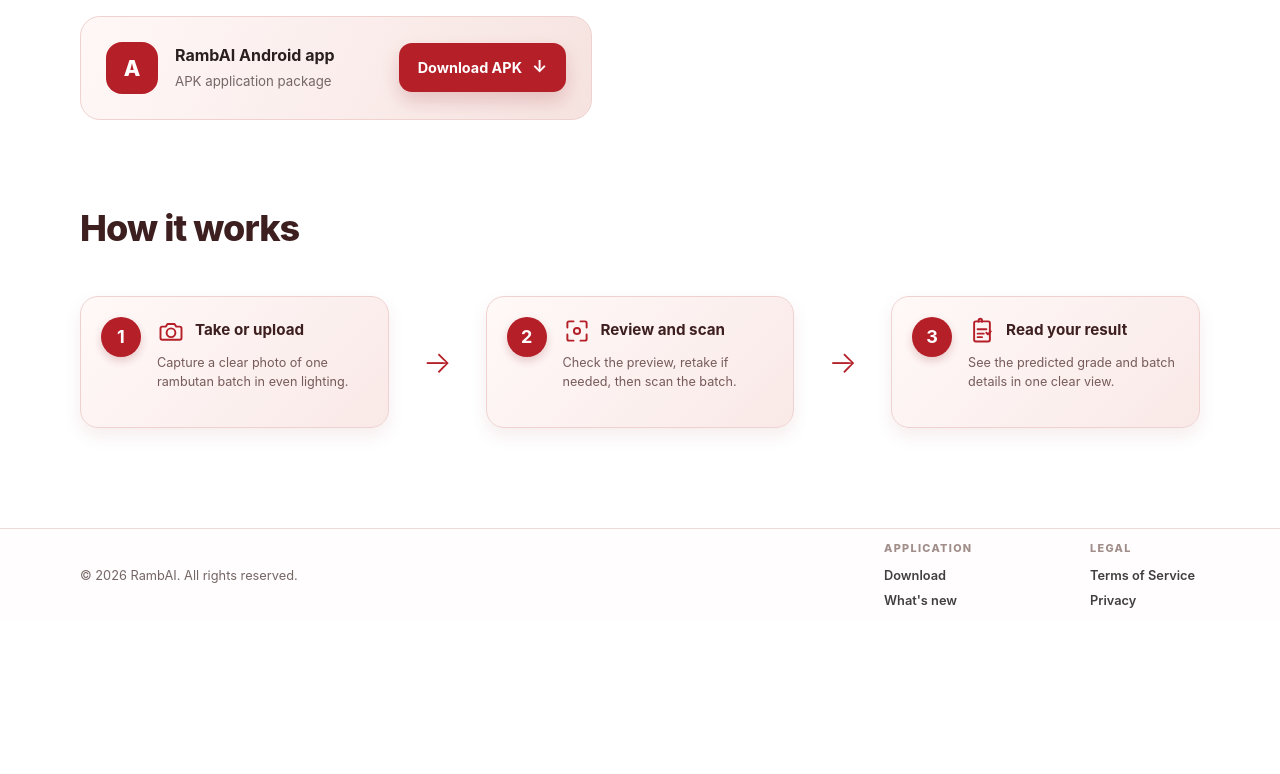
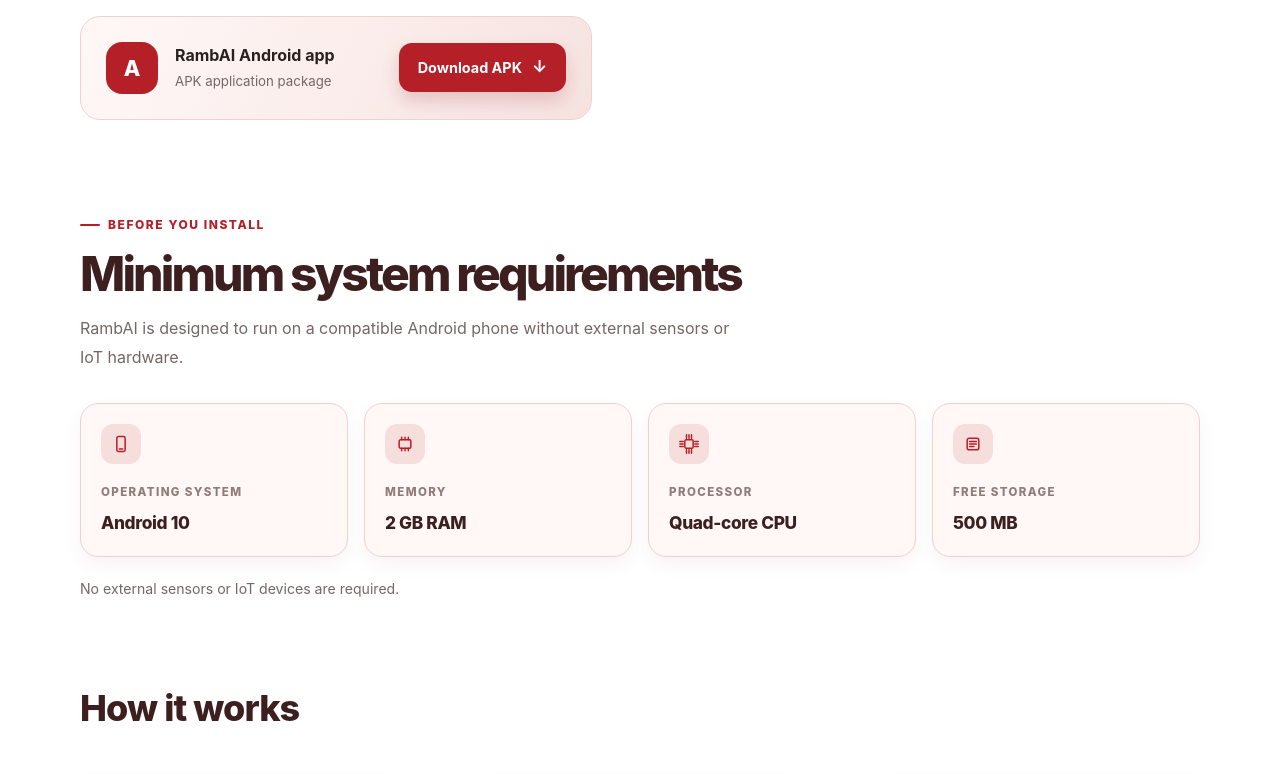
Before and after one commit to Syxtyz/rambai-web, a Next.js app: page /download in a window 1280 px wide. Shown: the part 429-1203 px from the top of the page. Before the commit the page ends 1051 px from the top, so only its background shows below. Built offline with nearby package versions, Linux system fonts and the light colour scheme.

Commit message:
feat: minimum system requirement

```diff
--- a/src/components/download/download.tsx
+++ b/src/components/download/download.tsx
@@ -2,6 +2,7 @@
 
 import { useLanguage } from "@/components/language-provider";
 import HowItWorks from "./how-it-works";
+import SystemRequirements from "./system-requirements";
 
 export default function DownloadContent() {
   const { t } = useLanguage();
@@ -26,6 +27,7 @@ export default function DownloadContent() {
             {t("downloadApk")} <span className="text-[1.05rem]" aria-hidden="true">↓</span>
           </a>
         </section>
+        <SystemRequirements />
         <HowItWorks />
       </div>
     </div>
--- /dev/null
+++ b/src/components/download/system-requirements.tsx
@@ -0,0 +1,49 @@
+"use client";
+
+import { useLanguage } from "@/components/language-provider";
+
+const requirements = [
+  { label: "systemAndroidLabel", value: "systemAndroidValue", icon: "phone" },
+  { label: "systemMemoryLabel", value: "systemMemoryValue", icon: "memory" },
+  { label: "systemProcessorLabel", value: "systemProcessorValue", icon: "processor" },
+  { label: "systemStorageLabel", value: "systemStorageValue", icon: "storage" },
+] as const;
+
+export default function SystemRequirements() {
+  const { t } = useLanguage();
+
+  return (
+    <section className="mt-22 max-[620px]:mt-16" aria-labelledby="system-requirements-title">
+      <div className="mb-8 max-w-3xl">
+        <span className="inline-flex items-center gap-2 text-[0.75rem] font-extrabold tracking-[0.13em] text-[#b51f28] uppercase before:h-0.5 before:w-5 before:rounded-full before:bg-current before:content-['']">{t("systemRequirementsEyebrow")}</span>
+        <h2 id="system-requirements-title" className="mt-4 text-[clamp(2rem,4vw,3rem)] leading-[1] font-extrabold tracking-[-0.06em] text-[#3d1f20]">{t("systemRequirementsTitle")}</h2>
+        <p className="mt-4 max-w-2xl text-[1rem] leading-[1.8] text-[#756766]">{t("systemRequirementsDescription")}</p>
+      </div>
+
+      <div className="grid grid-cols-4 gap-4 max-[900px]:grid-cols-2 max-[520px]:grid-cols-1">
+        {requirements.map((requirement) => (
+          <article key={requirement.label} className="rounded-[18px] border border-[#efd2d0] bg-[#fff8f7] p-5 shadow-[0_8px_18px_rgba(142,24,32,0.05)]">
+            <span className="grid size-10 place-items-center rounded-[12px] bg-[#f6dedd] text-[#b51f28]" aria-hidden="true"><RequirementIcon name={requirement.icon} /></span>
+            <p className="mt-5 text-[0.72rem] font-extrabold tracking-[0.12em] text-[#927c79] uppercase">{t(requirement.label)}</p>
+            <p className="mt-2 text-[1.08rem] font-extrabold tracking-[-0.02em] text-[#3d1f20]">{t(requirement.value)}</p>
+          </article>
+        ))}
+      </div>
+
+      <p className="mt-5 text-[0.88rem] leading-[1.7] text-[#756766]">{t("systemHardwareNote")}</p>
+    </section>
+  );
+}
+
+function RequirementIcon({ name }: { name: (typeof requirements)[number]["icon"] }) {
+  if (name === "phone") {
+    return <svg className="size-5" viewBox="0 0 24 24" fill="none"><rect x="7" y="3" width="10" height="18" rx="2" stroke="currentColor" strokeWidth="1.8" /><path d="M10 18h4" stroke="currentColor" strokeWidth="1.8" strokeLinecap="round" /></svg>;
+  }
+  if (name === "memory") {
+    return <svg className="size-5" viewBox="0 0 24 24" fill="none"><rect x="5" y="7" width="14" height="10" rx="1.5" stroke="currentColor" strokeWidth="1.8" /><path d="M8 4v3M12 4v3M16 4v3M8 17v3M12 17v3M16 17v3" stroke="currentColor" strokeWidth="1.8" strokeLinecap="round" /></svg>;
+  }
+  if (name === "processor") {
+    return <svg className="size-5" viewBox="0 0 24 24" fill="none"><rect x="7" y="7" width="10" height="10" rx="1.5" stroke="currentColor" strokeWidth="1.8" /><path d="M9 1v4M12 1v4M15 1v4M9 19v4M12 19v4M15 19v4M1 9h4M1 12h4M1 15h4M19 9h4M19 12h4M19 15h4" stroke="currentColor" strokeWidth="1.8" strokeLinecap="round" /></svg>;
+  }
+  return <svg className="size-5" viewBox="0 0 24 24" fill="none"><path d="M5 7.5A2.5 2.5 0 0 1 7.5 5h9A2.5 2.5 0 0 1 19 7.5v9a2.5 2.5 0 0 1-2.5 2.5h-9A2.5 2.5 0 0 1 5 16.5v-9Z" stroke="currentColor" strokeWidth="1.8" /><path d="M8 9h8M8 12h8M8 15h5" stroke="currentColor" strokeWidth="1.8" strokeLinecap="round" /></svg>;
+}
--- a/src/components/language-provider.tsx
+++ b/src/components/language-provider.tsx
@@ -78,6 +78,18 @@ const messages = {
     androidApp: "RambAI Android app",
     apkFormat: "APK application package",
     downloadApk: "Download APK",
+    systemRequirementsEyebrow: "Before you install",
+    systemRequirementsTitle: "Minimum system requirements",
+    systemRequirementsDescription: "RambAI is designed to run on a compatible Android phone without external sensors or IoT hardware.",
+    systemAndroidLabel: "Operating system",
+    systemAndroidValue: "Android 10",
+    systemMemoryLabel: "Memory",
+    systemMemoryValue: "2 GB RAM",
+    systemProcessorLabel: "Processor",
+    systemProcessorValue: "Quad-core CPU",
+    systemStorageLabel: "Free storage",
+    systemStorageValue: "500 MB",
+    systemHardwareNote: "No external sensors or IoT devices are required.",
     whatsNewEyebrow: "The latest release",
     whatsNewTitle: "What’s new in RambAI.",
     whatsNewDescription: "Follow the improvements from the first release to the latest Android app version.",
@@ -207,6 +219,18 @@ const messages = {
     androidApp: "RambAI Android app",
     apkFormat: "APK application package",
     downloadApk: "I-download ang APK",
+    systemRequirementsEyebrow: "Sa dili pa mag-install",
+    systemRequirementsTitle: "Minimum nga mga kinahanglanon sa sistema",
+    systemRequirementsDescription: "Gidisenyo ang RambAI nga modagan sa angay nga Android phone nga walay external sensors o IoT hardware.",
+    systemAndroidLabel: "Operating system",
+    systemAndroidValue: "Android 10",
+    systemMemoryLabel: "Memory",
+    systemMemoryValue: "2 GB RAM",
+    systemProcessorLabel: "Processor",
+    systemProcessorValue: "Quad-core CPU",
+    systemStorageLabel: "Libre nga storage",
+    systemStorageValue: "500 MB",
+    systemHardwareNote: "Walay external sensors o IoT devices nga gikinahanglan.",
     whatsNewEyebrow: "Pinakabag-ong release",
     whatsNewTitle: "Unsa ang bag-o sa RambAI.",
     whatsNewDescription: "Sunda ang mga kausaban gikan sa unang release hangtod sa pinakabag-ong bersyon sa Android app.",
@@ -336,6 +360,18 @@ const messages = {
     androidApp: "RambAI Android app",
     apkFormat: "APK application package",
     downloadApk: "I-download ang APK",
+    systemRequirementsEyebrow: "Bago mag-install",
+    systemRequirementsTitle: "Minimum na mga kinakailangan ng system",
+    systemRequirementsDescription: "Dinisenyo ang RambAI na gumana sa katugmang Android phone nang walang external sensors o IoT hardware.",
+    systemAndroidLabel: "Operating system",
+    systemAndroidValue: "Android 10",
+    systemMemoryLabel: "Memory",
+    systemMemoryValue: "2 GB RAM",
+    systemProcessorLabel: "Processor",
+    systemProcessorValue: "Quad-core CPU",
+    systemStorageLabel: "Libreng storage",
+    systemStorageValue: "500 MB",
+    systemHardwareNote: "Walang external sensors o IoT devices na kailangan.",
     whatsNewEyebrow: "Pinakabagong release",
     whatsNewTitle: "Ano ang bago sa RambAI.",
     whatsNewDescription: "Sundan ang mga pagbabago mula sa unang release hanggang sa pinakabagong bersyon ng Android app.",
```
